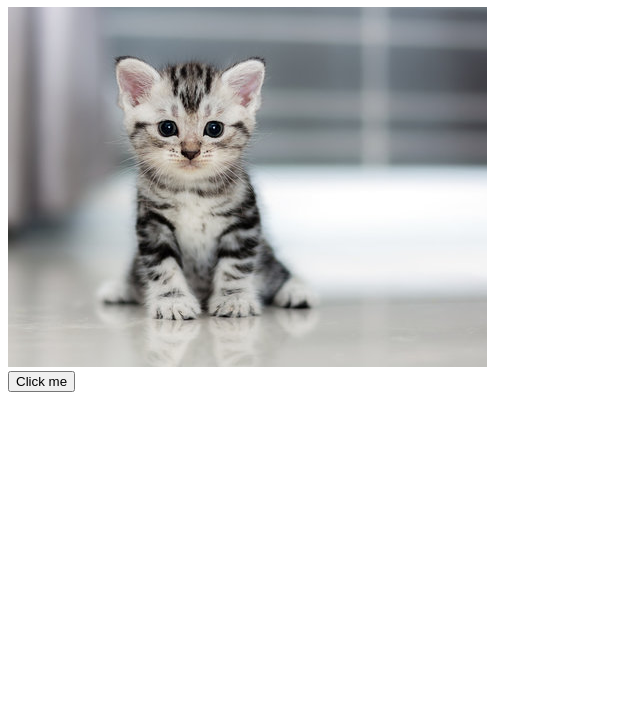
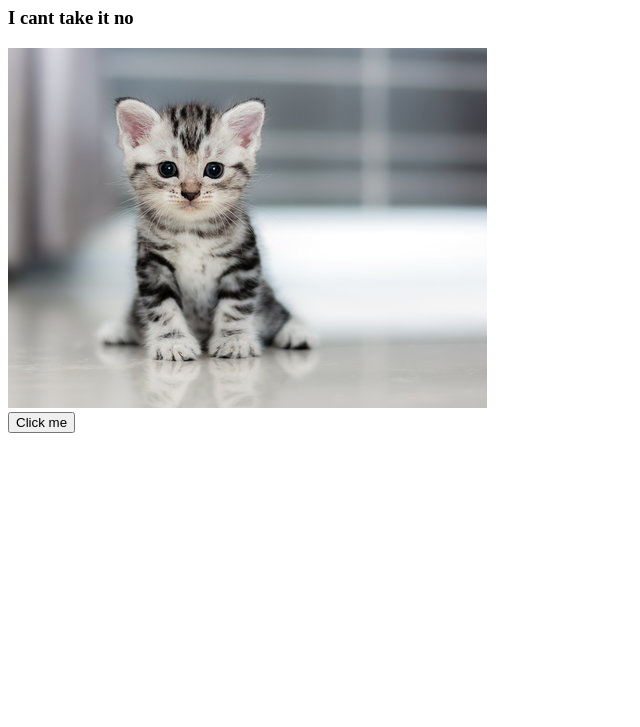
Before and after one commit to CSUC-CS-Camp-2025/Gomez-Ruiz-Christian-Repository, a plain HTML site: page index.html in a window 1280 px wide. Shown: the part 73-800 px from the top of the page, without its empty margins (0-640 px from the left). Drawn offline with nearby package versions, Linux system fonts and the light colour scheme.

Commit message:
commit test

```diff
--- a/index.html
+++ b/index.html
@@ -11,6 +11,7 @@
 <body>
     <!-- Your content goes here -->
     <h1>Hello World!</h1>
+    <h3>I cant take it no</h3>
     <div id="kitty">
         <img src="images/kitten.jpg" alt="This is a kitten.">
         <button id="btn">Click me</button>
```
